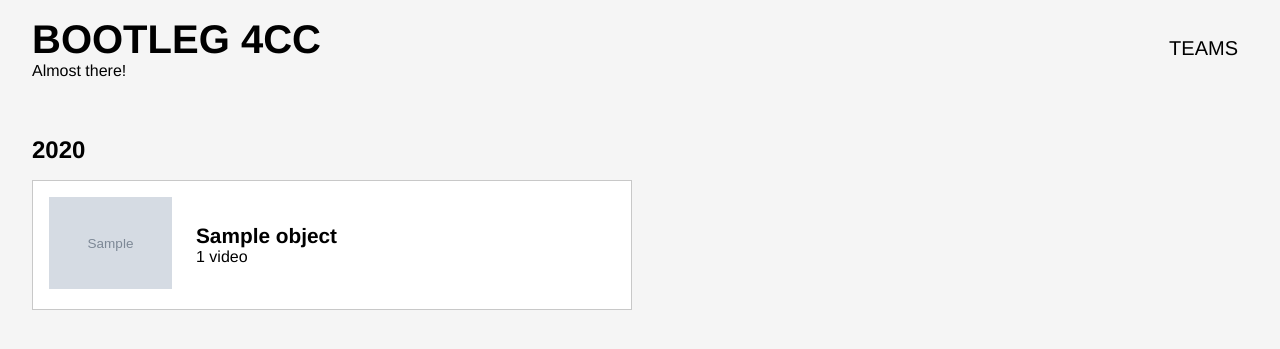
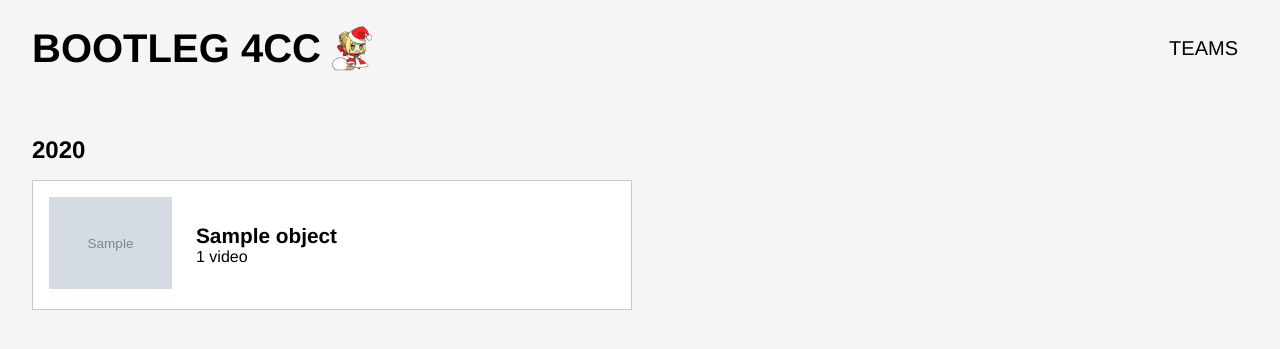
Before and after one commit to Hamuko/daiseihai, a Python web app: template daiseihai/archive/jinja2/archive/tournament_list.html in a window 1280 px wide. Shown: the top 349 px of the page. Run offline with Jinja, Linux system fonts and the light colour scheme; the template is opened without the code that fills it: most values are stand-ins (such as "Sample title", 1, 10 or a date in 2020); grey boxes marked "Sample" are stand-in pictures; style sheets or scripts are compiled from the project's sources; some libraries are stand-ins or nearby versions.

Commit message:
Add festive cheer to header

```diff
--- a/daiseihai/archive/jinja2/archive/base.html
+++ b/daiseihai/archive/jinja2/archive/base.html
@@ -13,9 +13,9 @@
 </head>
 <body id="{% block bodyID %}{% endblock %}">
     <header>
-        <a href="{{ url('index') }}">
+        <a href="{{ url('index') }}" class="padoru">
             <h1>Bootleg 4CC</h1>
-            <p>Almost there!</p>
+            <img src="{{ static('padoru.gif') }}">
         </a>
         <nav>
             <a href="{{ url('team_list') }}">Teams</a>
--- a/daiseihai/assets/stylesheets/style.scss
+++ b/daiseihai/assets/stylesheets/style.scss
@@ -57,6 +57,14 @@ header {
     p {
         text-transform: initial;
         margin: 0;
+    }
+}
+.padoru {
+    display: flex;
+
+    img {
+        height: 46px;
+        margin-left: 10px;
     }
 }
 
```
Also changed, not shown: daiseihai/static/padoru.gif (added).
